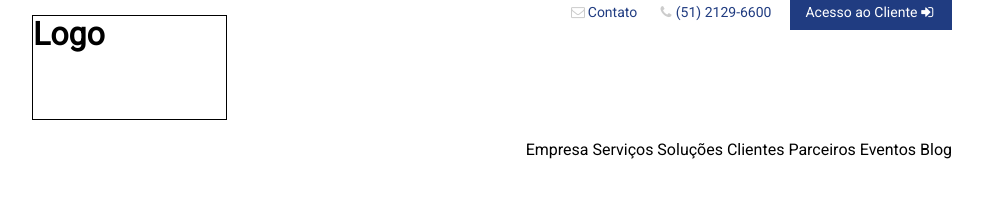
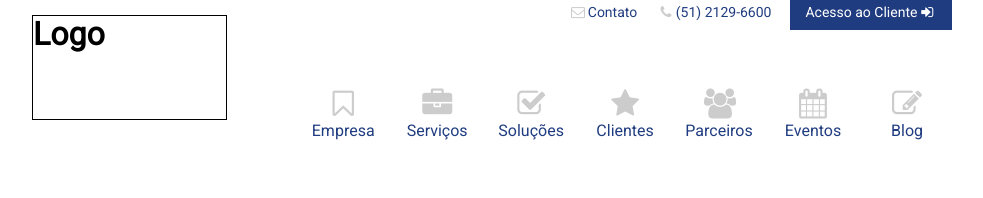
Before and after one commit to dcardosods/another-teste, a website: page app/index.html in a window 1280 px wide. Shown: the whole page, without its empty margins (148-1131 px from the left). Drawn offline with nearby package versions, Linux system fonts and the light colour scheme.

Commit message:
Add icons and init the style of menu

```diff
--- a/app/index.html
+++ b/app/index.html
@@ -34,15 +34,36 @@
                         </li>
                     </ul>
                 </div>
-                <nav class="pull-right clear">
+                <nav class="pull-right clear-right">
                     <ul class="inline-list">
-                        <li>Empresa</li>
-                        <li>Serviços</li>
-                        <li>Soluções</li>
-                        <li>Clientes</li>
-                        <li>Parceiros</li>
-                        <li>Eventos</li>
-                        <li>Blog</li>
+                        <li>
+                            <span class="icon icon-bookmark-empty"></span>
+                            <span class="text">Empresa</span>
+                        </li>
+                        <li>
+                            <span class="icon icon-briefcase"></span>
+                            <span class="text">Serviços</span>
+                        </li>
+                        <li class="active">
+                            <span class="icon icon-check"></span>
+                            <span class="text">Soluções</span>
+                        </li>
+                        <li>
+                            <span class="icon icon-star"></span>
+                            <span class="text">Clientes</span>
+                        </li>
+                        <li>
+                            <span class="icon icon-users"></span>
+                            <span class="text">Parceiros</span>
+                        </li>
+                        <li>
+                            <span class="icon icon-calendar"></span>
+                            <span class="text">Eventos</span>
+                        </li>
+                        <li>
+                            <span class="icon icon-edit"></span>
+                            <span class="text">Blog</span>
+                        </li>
                     </ul>
                 </nav>
             </header>
--- a/app/styles/main.css
+++ b/app/styles/main.css
@@ -31,6 +31,31 @@ h1 {
     color: #fff;
     background-color: #203c81;
 }
+nav {
+    margin-top: 45px;
+}
+nav li {
+    width: 90px;
+    height: 90px;
+    padding: 12px 0;
+    color: #203c81;
+    font-size: 16px;
+    text-align: center;
+}
+nav li .icon {
+    font-size: 30px;
+}
+nav li .text {
+    display: block;
+}
+nav li:hover {
+    color: #fff;
+    background-color: #33cccc;
+    cursor: pointer;
+}
+nav li:hover .icon {
+    color: inherit;
+}
 
 .icon {
     color: #ccc;
@@ -49,6 +74,6 @@ h1 {
 .pull-left {
     float: left;
 }
-.clear {
-    clear: both;
+.clear-right {
+    clear: right;
 }
```
